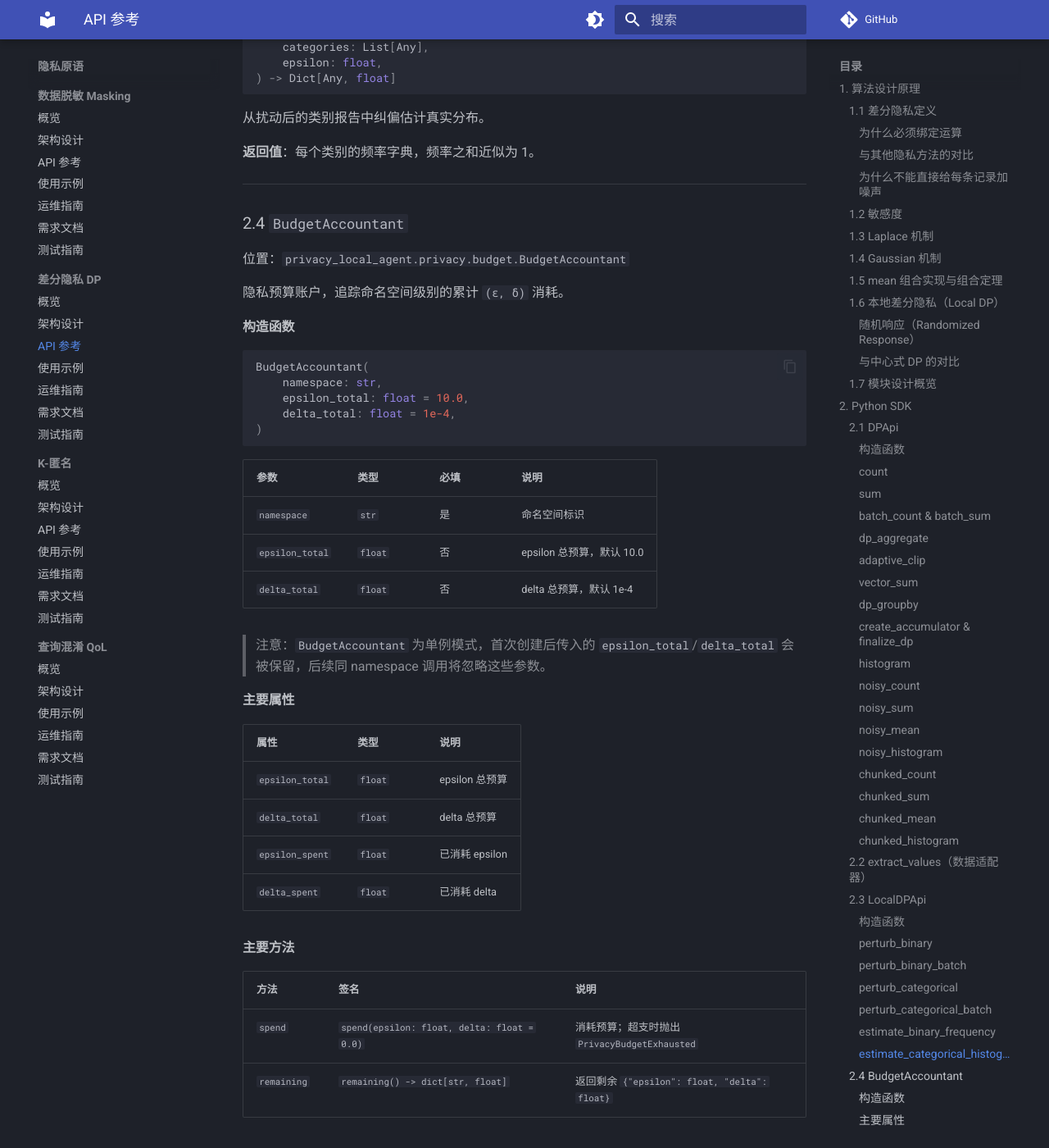
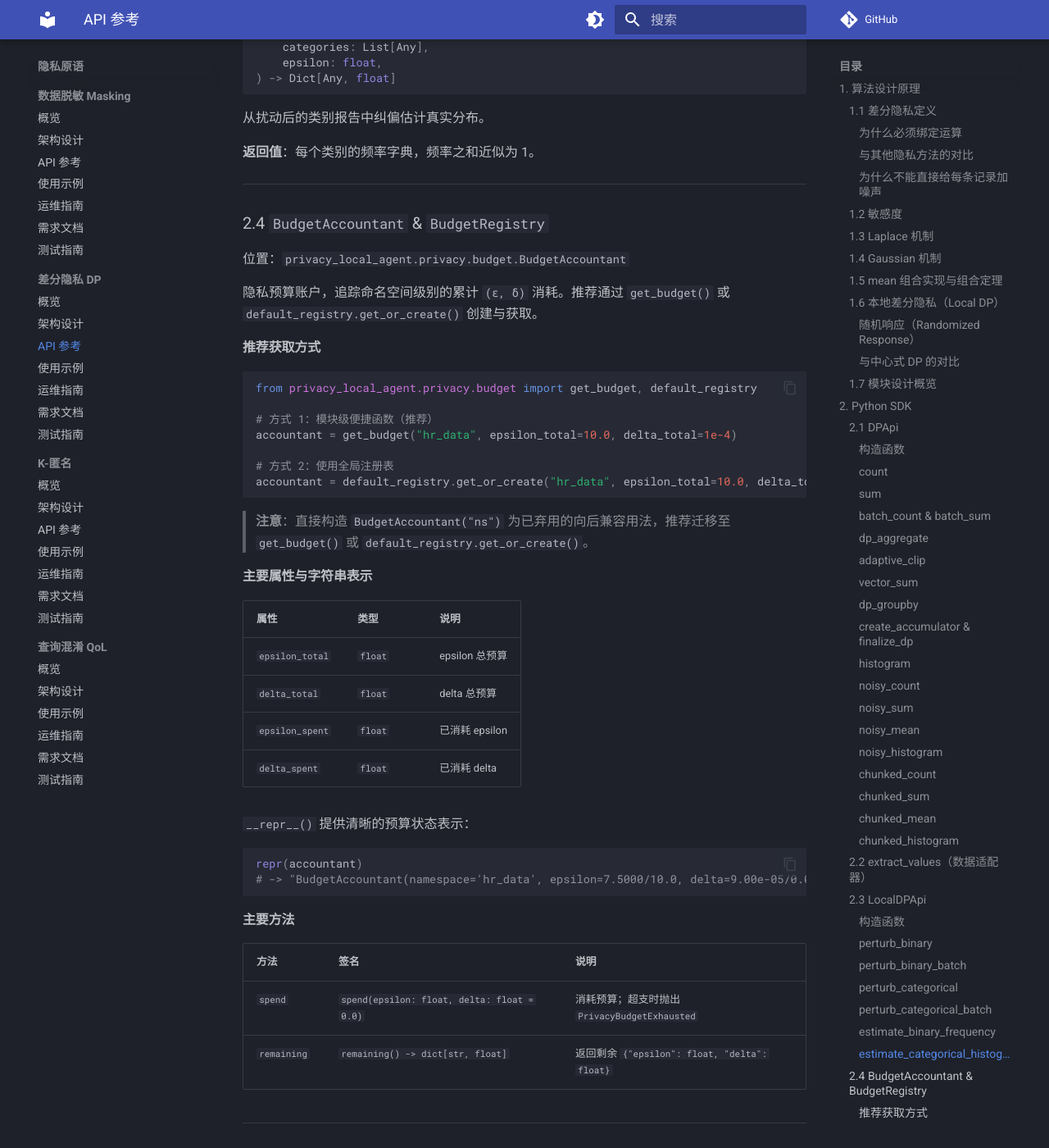
Before and after one commit to fengzhizi319/privacy-local-agent, an MkDocs documentation site: the page built from docs/dp/api_reference.md, in a window 1280 px wide and 1400 px high, scrolled down 17033 px. Shown: the whole window at 82% size. Built offline with MkDocs 1.6.1 and Material for MkDocs 9.7.7, drawn with Linux system fonts in a browser that asks for light colours; comment, search, counter and statistics services are not loaded.

Commit message:
refactor(budget): add get_budget, repr, and migrate tests to Registry API
- Add __repr__ to BudgetAccountant for readable budget state; remove the
  unnecessary lock inside __repr__ to avoid potential deadlock when repr()
  is triggered while the lock is already held.
- Add module-level convenience function get_budget().
- Migrate tests from direct BudgetAccountant(...) to
  default_registry.get_or_create(...), eliminating DeprecationWarning
  noise while keeping one test for backward compatibility.
- Add tests for DeprecationWarning, subclass TypeError, __repr__, and
  get_budget().
- Update docs/dp/api_reference.md to document BudgetRegistry and
  get_budget usage.

````diff
--- a/docs/dp/api_reference.md
+++ b/docs/dp/api_reference.md
@@ -682,31 +682,27 @@ estimate_categorical_histogram(
 
 ---
 
-### 2.4 `BudgetAccountant`
+### 2.4 `BudgetAccountant` & `BudgetRegistry`
 
 位置：`privacy_local_agent.privacy.budget.BudgetAccountant`
 
-隐私预算账户，追踪命名空间级别的累计 `(ε, δ)` 消耗。
-
-#### 构造函数
-
-```python
-BudgetAccountant(
-    namespace: str,
-    epsilon_total: float = 10.0,
-    delta_total: float = 1e-4,
-)
-```
-
-| 参数 | 类型 | 必填 | 说明 |
-|---|---|---|---|
-| `namespace` | `str` | 是 | 命名空间标识 |
-| `epsilon_total` | `float` | 否 | epsilon 总预算，默认 10.0 |
-| `delta_total` | `float` | 否 | delta 总预算，默认 1e-4 |
-
-> 注意：`BudgetAccountant` 为单例模式，首次创建后传入的 `epsilon_total`/`delta_total` 会被保留，后续同 namespace 调用将忽略这些参数。
-
-#### 主要属性
+隐私预算账户，追踪命名空间级别的累计 `(ε, δ)` 消耗。推荐通过 `get_budget()` 或 `default_registry.get_or_create()` 创建与获取。
+
+#### 推荐获取方式
+
+```python
+from privacy_local_agent.privacy.budget import get_budget, default_registry
+
+# 方式 1：模块级便捷函数（推荐）
+accountant = get_budget("hr_data", epsilon_total=10.0, delta_total=1e-4)
+
+# 方式 2：使用全局注册表
+accountant = default_registry.get_or_create("hr_data", epsilon_total=10.0, delta_total=1e-4)
+```
+
+> **注意**：直接构造 `BudgetAccountant("ns")` 为已弃用的向后兼容用法，推荐迁移至 `get_budget()` 或 `default_registry.get_or_create()`。
+
+#### 主要属性与字符串表示
 
 | 属性 | 类型 | 说明 |
 |---|---|---|
@@ -714,6 +710,12 @@ BudgetAccountant(
 | `delta_total` | `float` | delta 总预算 |
 | `epsilon_spent` | `float` | 已消耗 epsilon |
 | `delta_spent` | `float` | 已消耗 delta |
+
+`__repr__()` 提供清晰的预算状态表示：
+```python
+repr(accountant)
+# -> "BudgetAccountant(namespace='hr_data', epsilon=7.5000/10.0, delta=9.00e-05/0.0001)"
+```
 
 #### 主要方法
 
````
Also changed, not shown: 3 other files.
